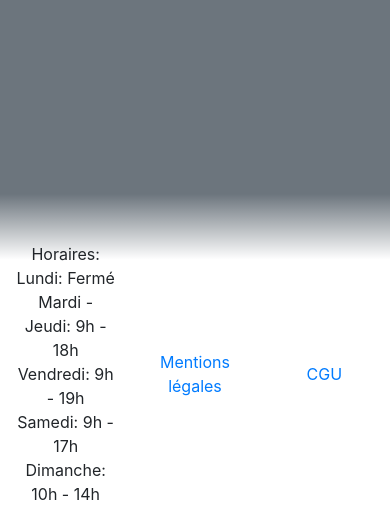
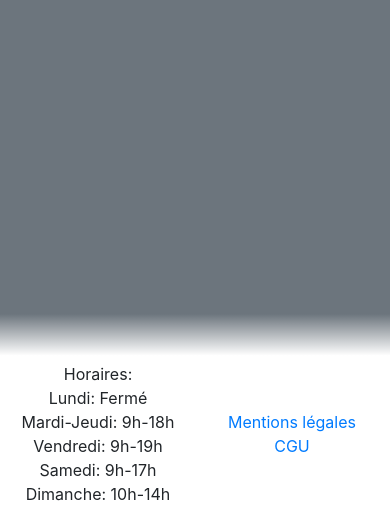
Before and after one commit to Alexandre-Lafont/Vite-et-Gourmand, a PHP site: page / in a window 390 px wide. Shown: the part 322-844 px from the top of the page. Run offline with PHP 8.4, Linux system fonts and the light colour scheme.

Commit message:
Style responsive du footer

```diff
--- a/index.html
+++ b/index.html
@@ -25,17 +25,22 @@
     </main>
 
     <footer class="p-3 pt-5">
-        <div class="text-center row align-items-center">
-            <div class="col mb-0">
-                <p>Horaires:</br></p>
-                <p>Lundi: Fermé</br></p>
-                <p>Mardi - Jeudi: 9h - 18h</br></p>
-                <p>Vendredi: 9h - 19h</br></p>
-                <p>Samedi: 9h - 17h</br></p>
-                <p>Dimanche: 10h - 14h</p>
+        <div class="row justify-content-center align-items-center">
+            <div class="col-6 col-md-3 text-center">
+                <p>Horaires:</p>
+                <p>Lundi: Fermé</p>
+                <p>Mardi-Jeudi: 9h-18h</p>
+                <p>Vendredi: 9h-19h</p>
+                <p>Samedi: 9h-17h</p>
+                <p>Dimanche: 10h-14h</p>
             </div>
-            <div class="col mb-0"><a href="">Mentions légales</a></div>
-            <div class="col mb-0"><a href="">CGU</a></div>
+
+            <div class="col-6 col-md-3 text-center">
+                <div class="d-flex flex-column">
+                    <a href="">Mentions légales</a>
+                    <a href="">CGU</a>
+                </div>
+            </div>
         </div>
     </footer>
 
--- a/style.css
+++ b/style.css
@@ -1,3 +1,5 @@
+/* Simple selector */
+
 p {
     margin-bottom: 0px;
 }
```
